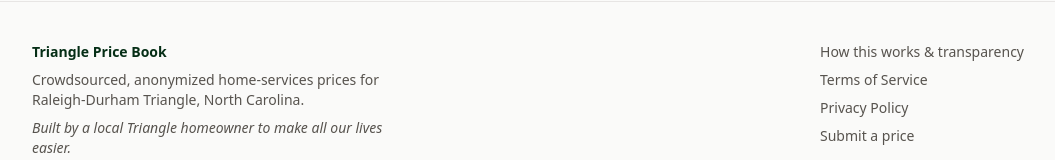
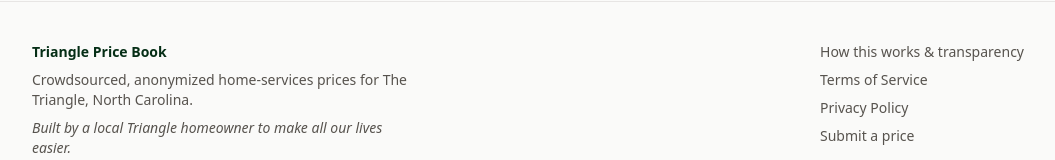
Before and after one commit to AlekGit8/triangle-price-book, a Next.js app: page / in a window 1280 px wide. Shown: the part 1464-1624 px from the top of the page, without its empty margins (112-1167 px from the left). Built offline with nearby package versions, Linux system fonts and the light colour scheme; no server answers.

Commit message:
Footer: The Triangle, North Carolina wording

```diff
--- a/components/SiteFooter.tsx
+++ b/components/SiteFooter.tsx
@@ -9,8 +9,8 @@ export default function SiteFooter() {
           <div className="max-w-sm">
             <p className="font-bold text-brand-900">{siteConfig.siteName}</p>
             <p className="mt-2">
-              Crowdsourced, anonymized home-services prices for{" "}
-              {siteConfig.regionLongName}.
+              Crowdsourced, anonymized home-services prices for The Triangle,
+              North Carolina.
             </p>
             <p className="mt-2 italic">
               Built by a local Triangle homeowner to make all our lives easier.
```
